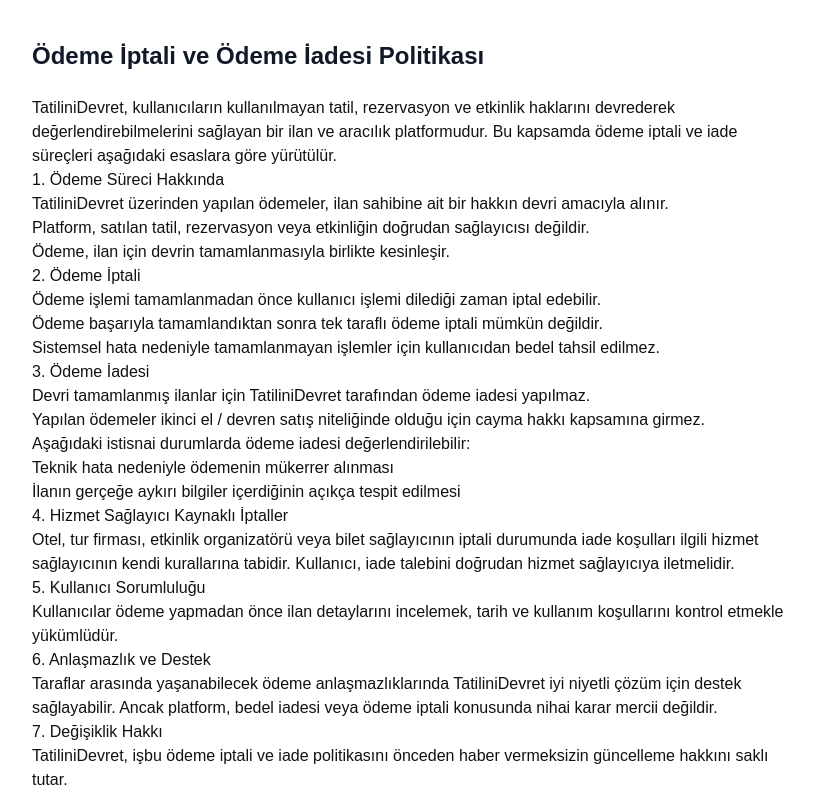
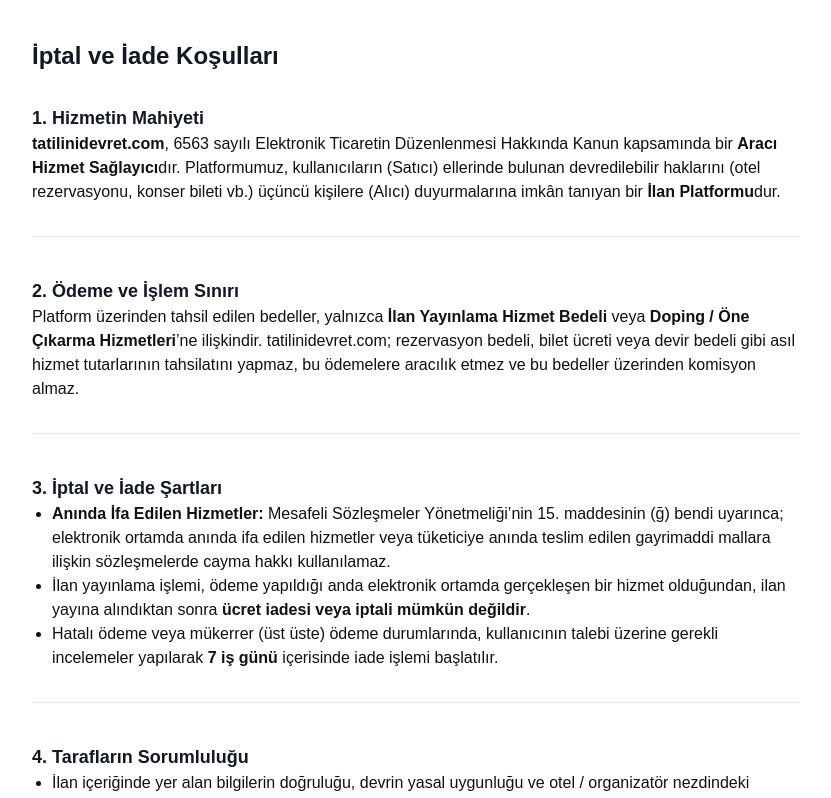
Before and after one commit to etigkhn35-blip/passareserva, a Next.js app: page /odeme-iptal-iade in a window 1280 px wide. Shown: the top 798 px of the page, without its empty margins (224-1055 px from the left). Built offline with nearby package versions, Linux system fonts and the light colour scheme; no server answers.

Commit message:
Mail ayrımı (Firebase Auth + SMTP), animasyon ve ödeme politikası

```diff
--- a/src/app/odeme-iptal-iade/page.tsx
+++ b/src/app/odeme-iptal-iade/page.tsx
@@ -1,103 +1,103 @@
 export default function OdemeIptalIadePage() {
   return (
     <main className="max-w-[800px] mx-auto px-4 py-10">
-      <h1 className="text-2xl font-semibold text-gray-900 mb-6">
-        Ödeme İptali ve Ödeme İadesi Politikası
+      <h1 className="text-2xl font-bold text-gray-900 mb-8">
+        İptal ve İade Koşulları
       </h1>
 
       <div className="prose prose-gray max-w-none">
+        {/* 1 */}
+        <section className="mb-10 pb-8 border-b border-gray-200">
+          <h2 className="font-bold text-lg text-gray-900">
+            1. Hizmetin Mahiyeti
+          </h2>
           <p>
-          TatiliniDevret, kullanıcıların kullanılmayan tatil, rezervasyon ve
-          etkinlik haklarını devrederek değerlendirebilmelerini sağlayan bir ilan
-          ve aracılık platformudur. Bu kapsamda ödeme iptali ve iade süreçleri
-          aşağıdaki esaslara göre yürütülür.
+            <strong>tatilinidevret.com</strong>, 6563 sayılı Elektronik Ticaretin
+            Düzenlenmesi Hakkında Kanun kapsamında bir{" "}
+            <strong>Aracı Hizmet Sağlayıcı</strong>dır. Platformumuz, kullanıcıların
+            (Satıcı) ellerinde bulunan devredilebilir haklarını (otel rezervasyonu,
+            konser bileti vb.) üçüncü kişilere (Alıcı) duyurmalarına imkân tanıyan
+            bir <strong>İlan Platformu</strong>dur.
           </p>
+        </section>
 
-        <h2>1. Ödeme Süreci Hakkında</h2>
-        <ul>
+        {/* 2 */}
+        <section className="mb-10 pb-8 border-b border-gray-200">
+          <h2 className="font-bold text-lg text-gray-900">
+            2. Ödeme ve İşlem Sınırı
+          </h2>
+          <p>
+            Platform üzerinden tahsil edilen bedeller, yalnızca{" "}
+            <strong>İlan Yayınlama Hizmet Bedeli</strong> veya{" "}
+            <strong>Doping / Öne Çıkarma Hizmetleri</strong>’ne ilişkindir.
+            tatilinidevret.com; rezervasyon bedeli, bilet ücreti veya devir bedeli
+            gibi asıl hizmet tutarlarının tahsilatını yapmaz, bu ödemelere aracılık
+            etmez ve bu bedeller üzerinden komisyon almaz.
+          </p>
+        </section>
+
+        {/* 3 */}
+        <section className="mb-10 pb-8 border-b border-gray-200">
+          <h2 className="font-bold text-lg text-gray-900">
+            3. İptal ve İade Şartları
+          </h2>
+          <ul className="list-disc pl-5">
             <li>
-            TatiliniDevret üzerinden yapılan ödemeler, ilan sahibine ait bir
-            hakkın devri amacıyla alınır.
+              <strong>Anında İfa Edilen Hizmetler:</strong> Mesafeli Sözleşmeler
+              Yönetmeliği’nin 15. maddesinin (ğ) bendi uyarınca; elektronik ortamda
+              anında ifa edilen hizmetler veya tüketiciye anında teslim edilen
+              gayrimaddi mallara ilişkin sözleşmelerde cayma hakkı kullanılamaz.
             </li>
             <li>
-            Platform, satılan tatil, rezervasyon veya etkinliğin doğrudan
-            sağlayıcısı değildir.
+              İlan yayınlama işlemi, ödeme yapıldığı anda elektronik ortamda
+              gerçekleşen bir hizmet olduğundan, ilan yayına alındıktan sonra{" "}
+              <strong>ücret iadesi veya iptali mümkün değildir</strong>.
             </li>
             <li>
-            Ödeme, ilan için devrin tamamlanmasıyla birlikte kesinleşir.
+              Hatalı ödeme veya mükerrer (üst üste) ödeme durumlarında, kullanıcının
+              talebi üzerine gerekli incelemeler yapılarak{" "}
+              <strong>7 iş günü</strong> içerisinde iade işlemi başlatılır.
             </li>
           </ul>
+        </section>
 
-        <h2>2. Ödeme İptali</h2>
-        <ul>
+        {/* 4 */}
+        <section className="mb-10 pb-8 border-b border-gray-200">
+          <h2 className="font-bold text-lg text-gray-900">
+            4. Tarafların Sorumluluğu
+          </h2>
+          <ul className="list-disc pl-5">
             <li>
-            Ödeme işlemi tamamlanmadan önce kullanıcı işlemi dilediği zaman iptal
-            edebilir.
+              İlan içeriğinde yer alan bilgilerin doğruluğu, devrin yasal uygunluğu
+              ve otel / organizatör nezdindeki geçerliliği tamamen{" "}
+              <strong>Satıcı</strong>’nın sorumluluğundadır.
             </li>
             <li>
-            Ödeme başarıyla tamamlandıktan sonra tek taraflı ödeme iptali mümkün
-            değildir.
+              Alıcı ve Satıcı arasında platform dışı gerçekleşen para transferi,
+              isim değişikliği, rezervasyon devri veya fiziksel bilet teslimi
+              süreçlerinden <strong>tatilinidevret.com</strong> hiçbir şekilde
+              sorumlu tutulamaz.
             </li>
             <li>
-            Sistemsel hata nedeniyle tamamlanmayan işlemler için kullanıcıdan
-            bedel tahsil edilmez.
+              Platformumuz, yaşanabilecek uyuşmazlıklarda bir taraf, hakem veya
+              aracı değildir.
             </li>
           </ul>
+        </section>
 
-        <h2>3. Ödeme İadesi</h2>
-        <ul>
-          <li>
-            Devri tamamlanmış ilanlar için TatiliniDevret tarafından ödeme iadesi
-            yapılmaz.
-          </li>
-          <li>
-            Yapılan ödemeler ikinci el / devren satış niteliğinde olduğu için
-            cayma hakkı kapsamına girmez.
-          </li>
-          <li>
-            Aşağıdaki istisnai durumlarda ödeme iadesi değerlendirilebilir:
-            <ul>
-              <li>Teknik hata nedeniyle ödemenin mükerrer alınması</li>
-              <li>
-                İlanın gerçeğe aykırı bilgiler içerdiğinin açıkça tespit edilmesi
-              </li>
-            </ul>
-          </li>
-        </ul>
-
-        <h2>4. Hizmet Sağlayıcı Kaynaklı İptaller</h2>
+        {/* 5 */}
+        <section>
+          <h2 className="font-bold text-lg text-gray-900">
+            5. İletişim
+          </h2>
           <p>
-          Otel, tur firması, etkinlik organizatörü veya bilet sağlayıcının iptali
-          durumunda iade koşulları ilgili hizmet sağlayıcının kendi kurallarına
-          tabidir. Kullanıcı, iade talebini doğrudan hizmet sağlayıcıya
-          iletmelidir.
-        </p>
-
-        <h2>5. Kullanıcı Sorumluluğu</h2>
-        <p>
-          Kullanıcılar ödeme yapmadan önce ilan detaylarını incelemek, tarih ve
-          kullanım koşullarını kontrol etmekle yükümlüdür.
-        </p>
-
-        <h2>6. Anlaşmazlık ve Destek</h2>
-        <p>
-          Taraflar arasında yaşanabilecek ödeme anlaşmazlıklarında TatiliniDevret
-          iyi niyetli çözüm için destek sağlayabilir. Ancak platform, bedel
-          iadesi veya ödeme iptali konusunda nihai karar mercii değildir.
-        </p>
-
-        <h2>7. Değişiklik Hakkı</h2>
-        <p>
-          TatiliniDevret, işbu ödeme iptali ve iade politikasını önceden haber
-          vermeksizin güncelleme hakkını saklı tutar.
-        </p>
-
-        <p className="mt-6">
-          <strong>İletişim:</strong>{" "}
+            İptal, iade veya ilan süreçlerine dair her türlü sorunuz için{" "}
             <a href="mailto:info@tatilinidevret.com">
               info@tatilinidevret.com
-          </a>
+            </a>{" "}
+            adresi üzerinden müşteri hizmetlerimize ulaşabilirsiniz.
           </p>
+        </section>
       </div>
     </main>
   );
--- a/src/app/page.tsx
+++ b/src/app/page.tsx
@@ -25,7 +25,7 @@
 const DEFAULT_IMAGES: Record<string, string> = {
   Otel: "/defaults/konaklama-otel.jpg",
   "Villa / Yazlık": "/defaults/konaklama-villa.jpg",
-  "Airbnb & Booking Rezervasyonu": "/defaults/konaklama-airbnb.jpg",
+  "Global Konaklama İlanları": "/defaults/konaklama-airbnb.jpg",
   "Bungalow / Tiny House": "/defaults/konaklama-bungalow.jpg",
   "Dağ / Yayla Evi": "/defaults/konaklama-yayla.jpg",
   "Tatil Köyü": "/defaults/konaklama-tatilkoyu.jpg",
@@ -156,7 +156,7 @@
     subs: [
       "Otel",
       "Villa / Yazlık",
-      "Airbnb & Booking Rezervasyonu",
+      "Global Konaklama İlanları",
       "Bungalow / Tiny House",
       "Dağ / Yayla Evi",
       "Tatil Köyü",
```
Lines whose indentation alone changed are shown as unchanged.
